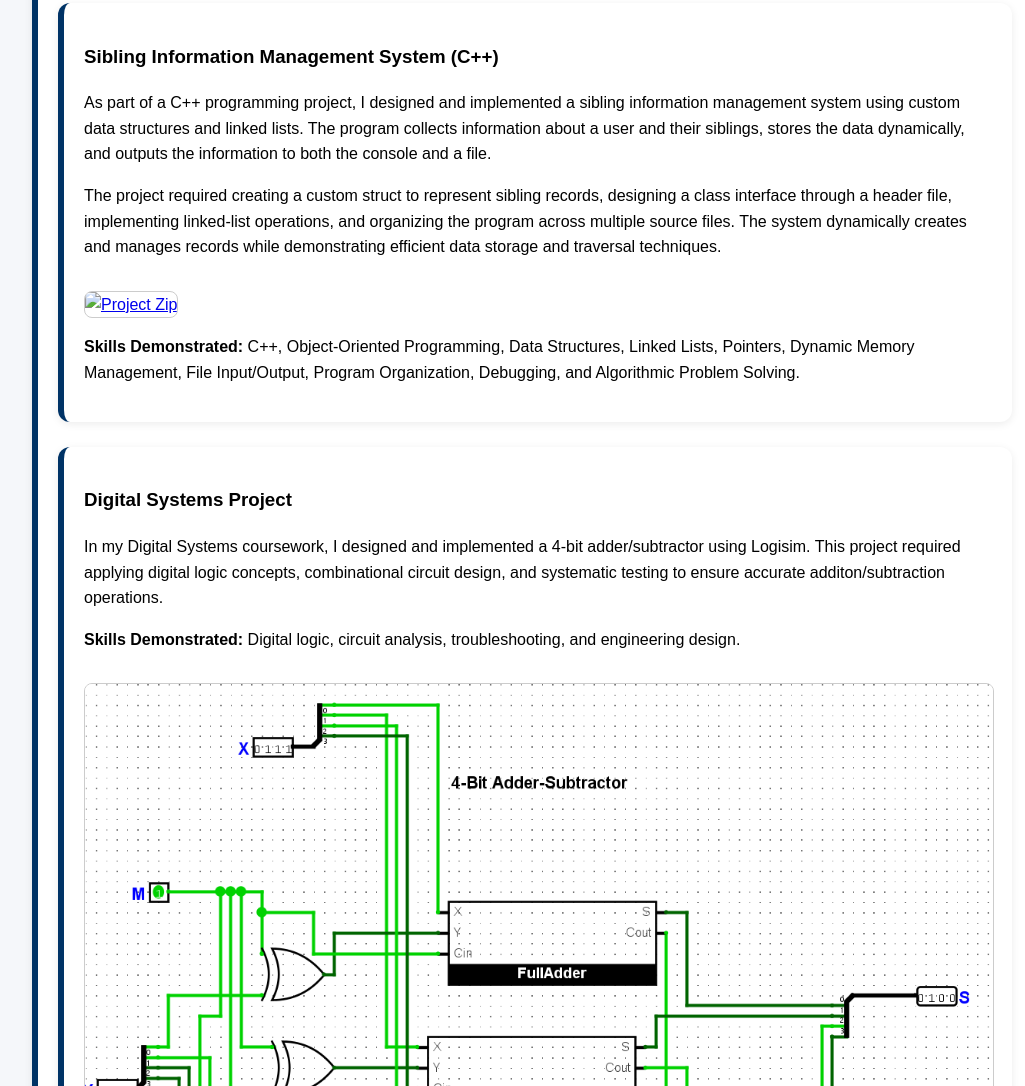
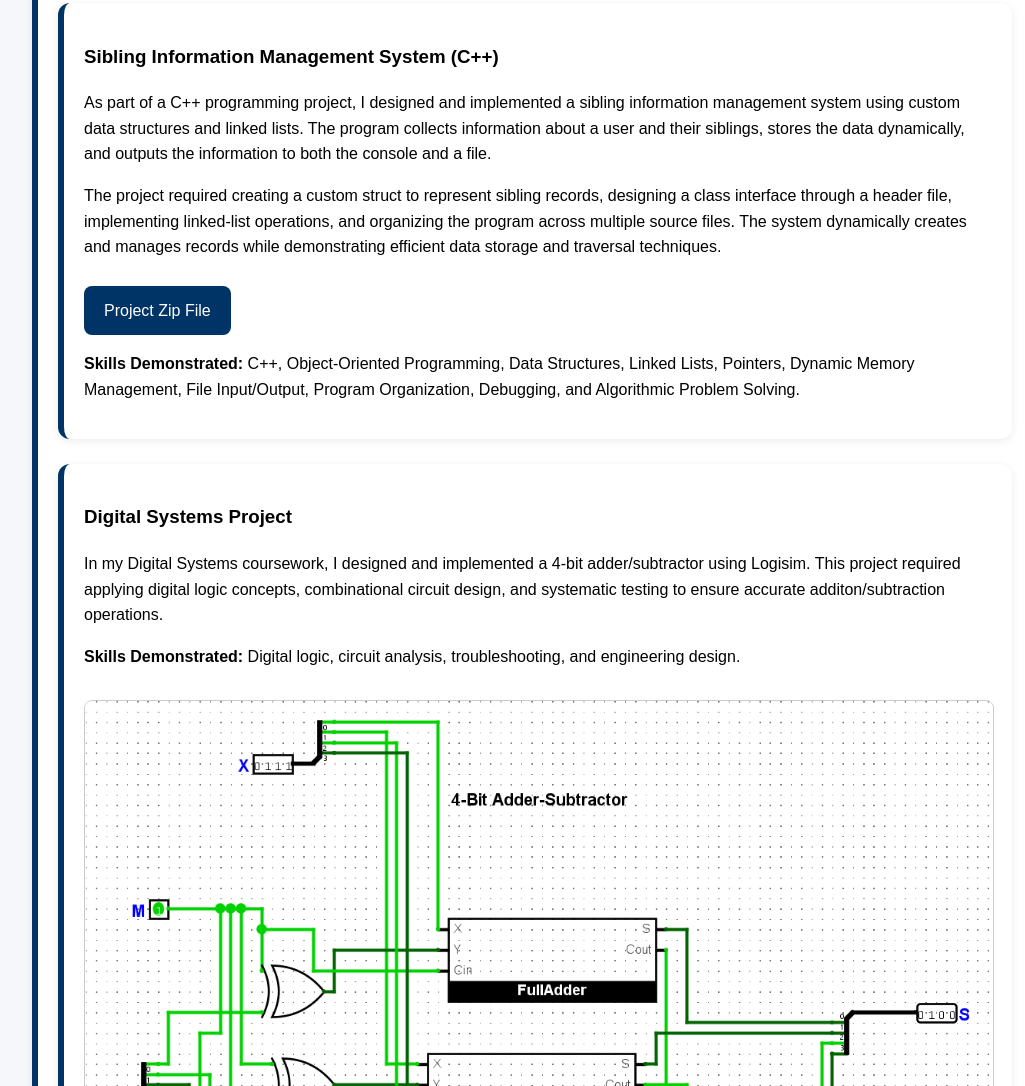
Before and after one commit to anniha05-sudo/anniha05-sudo.github.io, a plain HTML site: page index.html in a window 1280 px wide. Shown: the part 2031-3117 px from the top of the page, without its empty margins (108-1133 px from the left). Drawn offline with Linux system fonts and the light colour scheme.

Commit message:
Update index.html

```diff
--- a/index.html
+++ b/index.html
@@ -245,9 +245,10 @@
         creates and manages records while demonstrating efficient data
         storage and traversal techniques.
     </p>
-          <a href="lab-6-graded-.zip" target="_blank">
-            <img src="lab-6-graded-.zip"
-                 alt="Project Zip">
+         <a class="button"
+           href="lab-6-graded-.zip"
+           target="_blank">
+           Project Zip File
         </a>
     <p>
         <strong>Skills Demonstrated:</strong>
```
